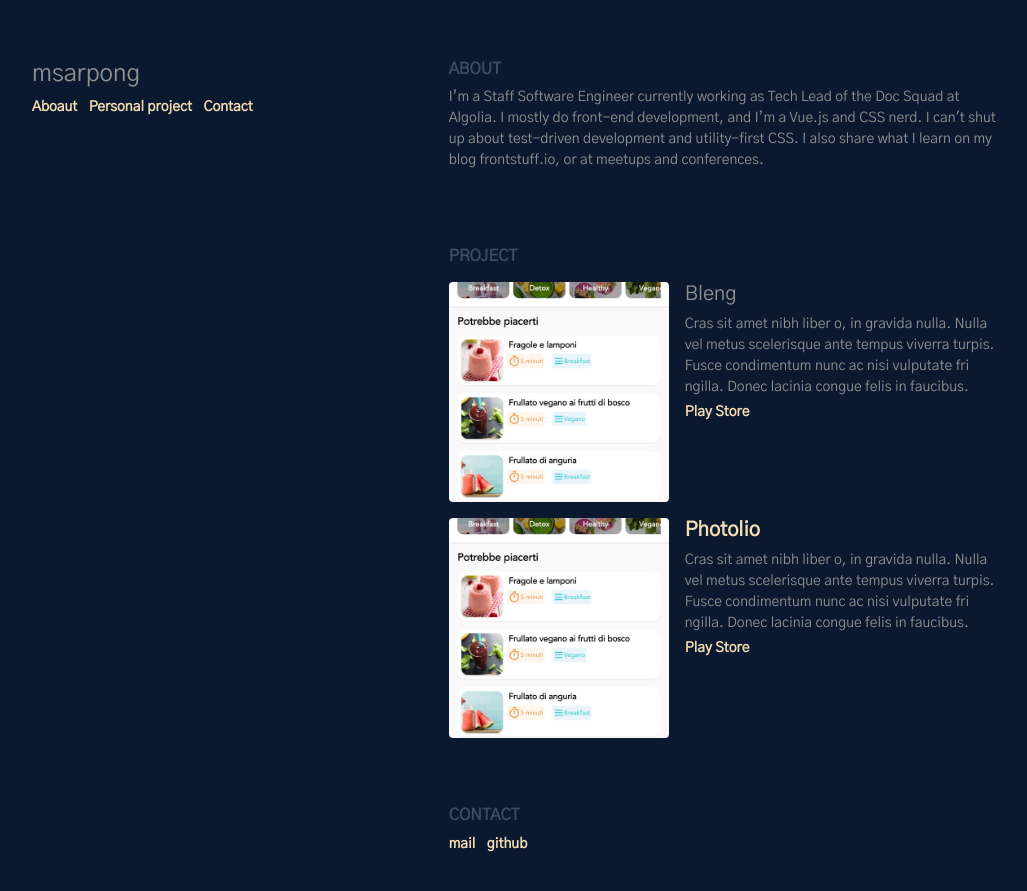
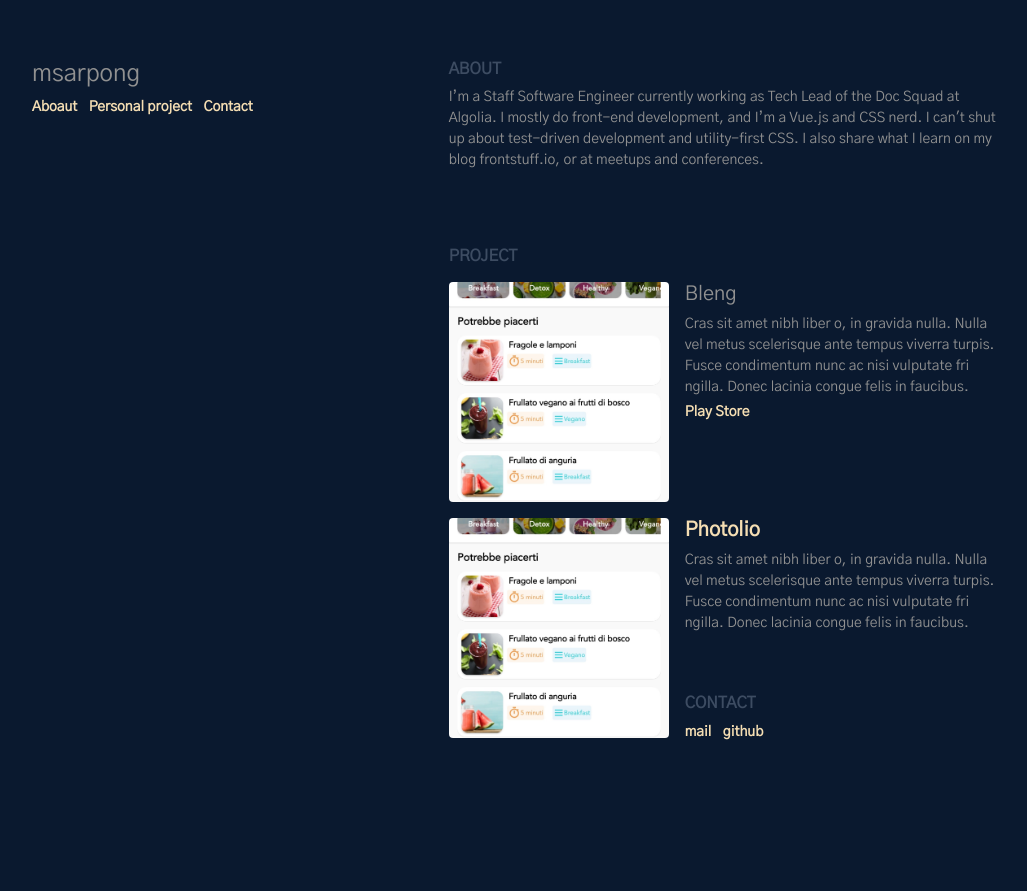
Before and after one commit to msarpong/msarpong.github.io, a Jekyll site: the page built from index.html, in a window 1280 px wide. Shown: the top 891 px of the page, without its empty margins (123-1150 px from the left). Built offline with Jekyll 4.4.1, drawn with Linux system fonts in a browser that asks for light colours.

Commit message:
Update index.html

```diff
--- a/index.html
+++ b/index.html
@@ -52,9 +53,7 @@ title: msarpong
                             o, in gravida nulla. Nulla vel metus scelerisque ante
                             tempus viverra turpis. Fusce condimentum nunc ac nisi vulputate fri
                             ngilla. Donec lacinia congue felis in faucibus.
-                            <div class="mt-1"><a href="google.it">Play Store</a></div>
-                        </div>
-                    </div>
+                            <div cl
                 </div>
 
                 <div id="contact">
```
Also changed, not shown: other parts of index.html (+1 -0 lines).
